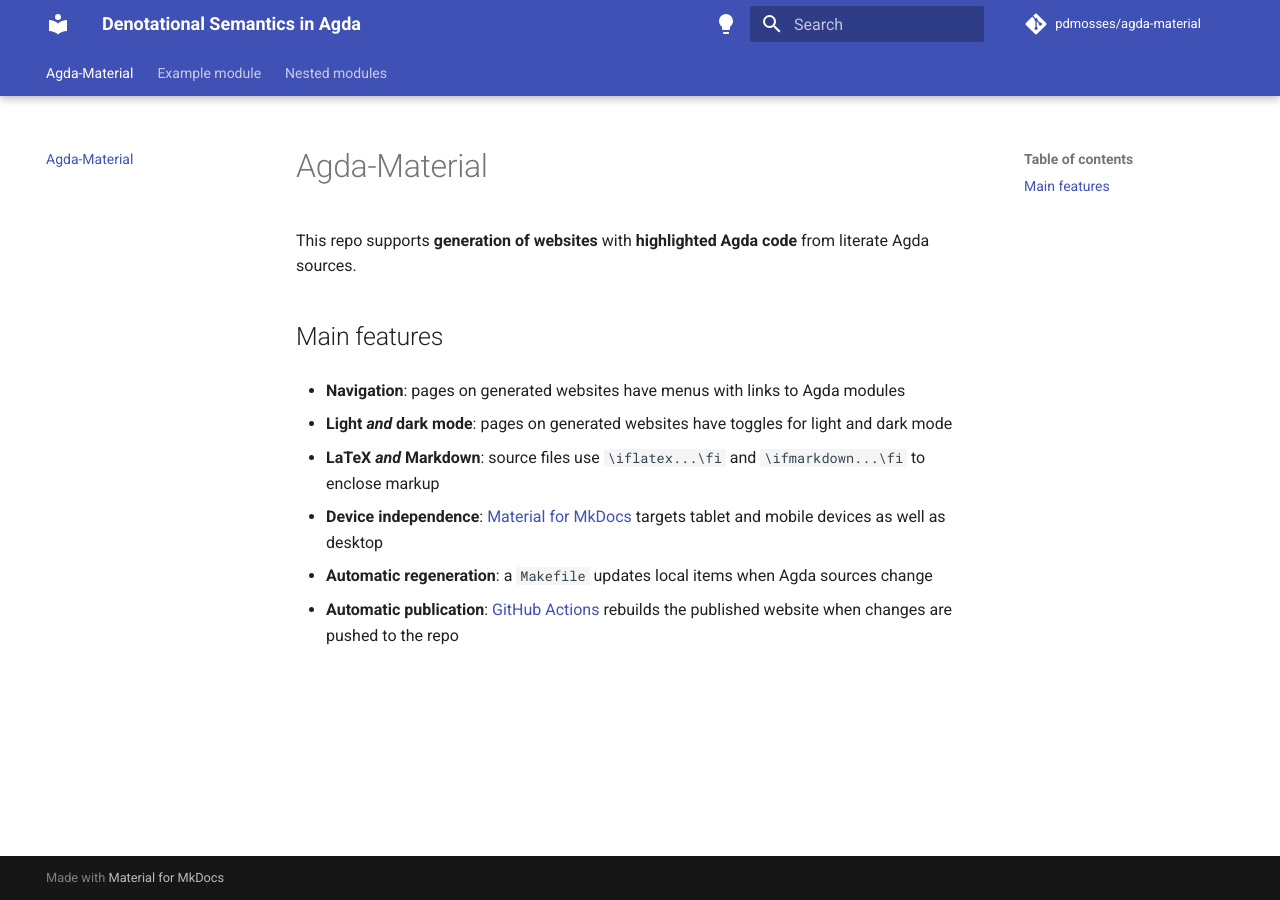
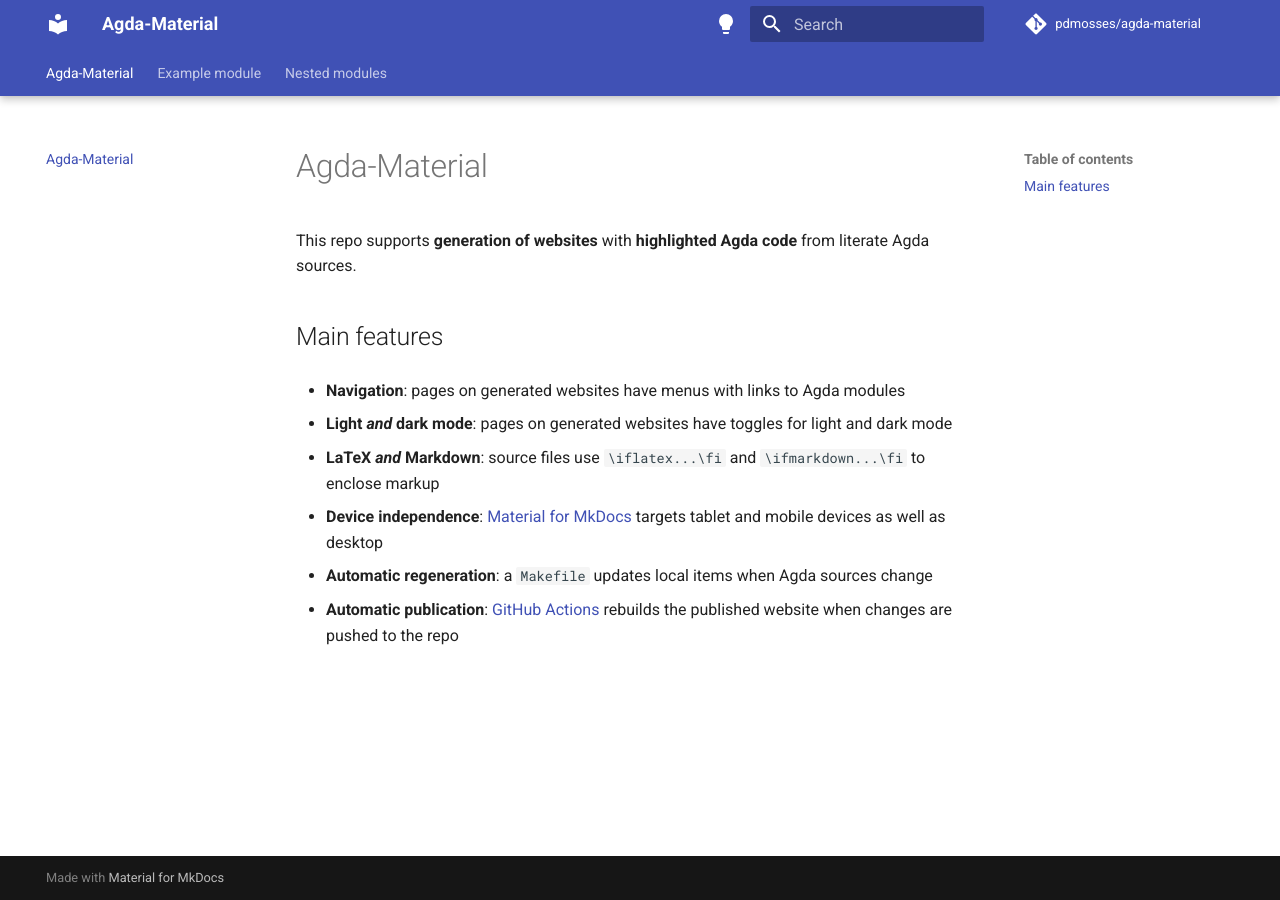
Before and after one commit to pdmosses/agda-material, an MkDocs documentation site: the page built from docs/index.md, in a window 1280 px wide. Built offline with MkDocs 1.6.1 and Material for MkDocs 9.7.7, drawn with Linux system fonts in a browser that asks for light colours; comment, search, counter and statistics services are not loaded.

Commit message:
Update site title

```diff
--- a/mkdocs.yml
+++ b/mkdocs.yml
@@ -1,4 +1,4 @@
-site_name: Denotational Semantics in Agda
+site_name: Agda-Material
 site_url: https://pdmosses.github.io/agda-material/
 repo_name: pdmosses/agda-material
 repo_url: https://github.com/pdmosses/agda-material
```
